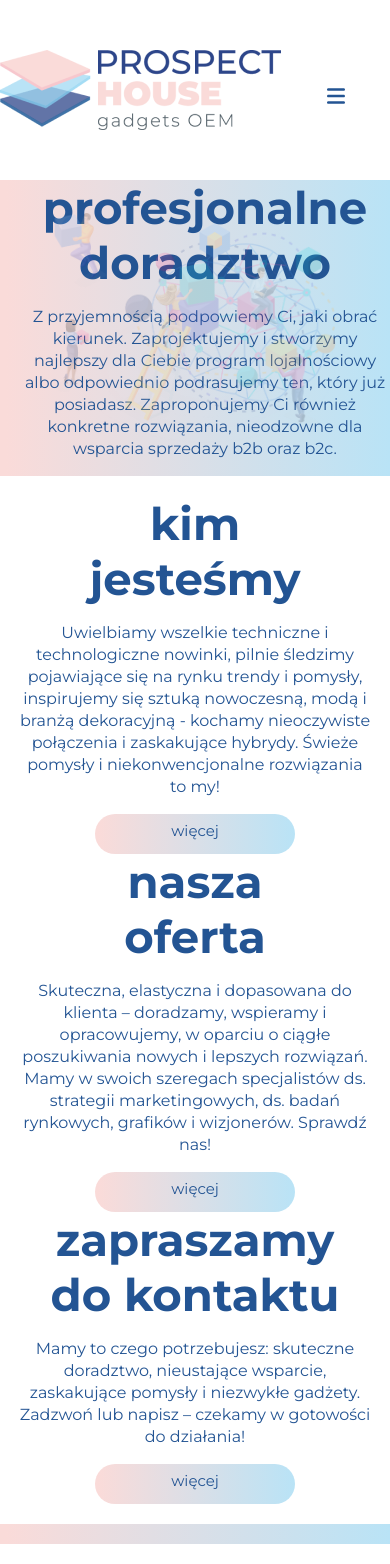
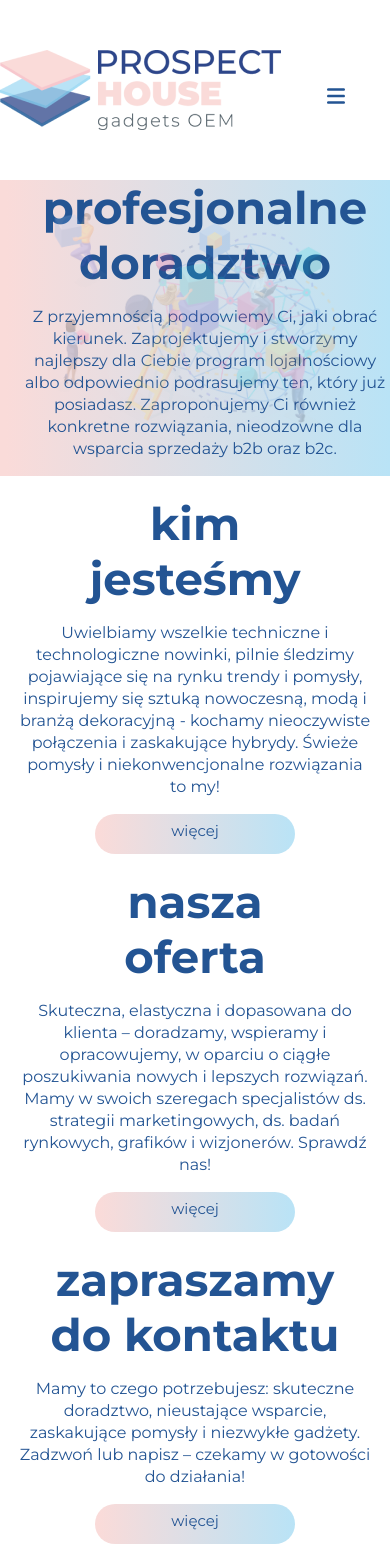
Before and after one commit to AdrianSadowski/React-ph_react_page, a React (Create React App) app: page / in a window 390 px wide. Shown: the top 1564 px of the page. Built offline with nearby package versions, Linux system fonts and the light colour scheme.

Commit message:
Fix default section

```diff
--- a/src/components/common/DefaultSection/DefaultSection.scss
+++ b/src/components/common/DefaultSection/DefaultSection.scss
@@ -6,6 +6,7 @@
   display: flex;
   justify-content: center;
   align-items: center;
+  align-content: center;
   width: 100%;
   margin-top: 100px;
   text-align: center;
@@ -13,9 +14,12 @@
   .description-container {
     width: 49%;
     .description-container-side {
-      margin-left: 60px;
       text-align: left;
-      max-width: 700px;
+      display: flex;
+      flex-direction: column;
+      justify-content: flex-end;
+      width: 650px;
+
     }
 
     .title {
@@ -46,7 +50,7 @@
       p {
         margin-top: 8px;
       }
-      &:hover{
+      &:hover {
         background: $button-background-hover;
         font-weight: bold;
       }
@@ -61,7 +65,9 @@
       z-index: 1;
       height: 320px;
       position: relative;
-    }
+      // display: flex;
+      // justify-content: flex-end;
+      // align-content: center;
       img {
         z-index: 2;
         bottom: 140px;
@@ -70,12 +76,55 @@
       }
     }
   }
+}
+
+
+@media screen and (min-width: 1900px) and (max-width: 2299px) {
+  .default-section.left {
+    .image-container {
+      img {
+        margin-left: 15%;
+      }
+    }
+  }
+}
+@media screen and (min-width: 2300px) and (max-width: 2499px) {
+  .default-section.left {
+    .image-container {
+      img {
+        margin-left: 25%;
+      }
+    }
+  }
+}
+@media screen and (min-width: 2500px) {
+  .default-section.left {
+    .image-container {
+      img {
+        margin-left: 30%;
+      }
+    }
+  }
+}
+@media screen and (max-width: 1500px) {
+  .default-section.left {
+    .image-container {
+      .background {
+        img {
+          left: 400;
+        }
+      }
+    }
+  }
+}
 
 @media screen and (max-width: 1290px) {
   .default-section.left {
     .image-container {
+      .background {
         img {
           left: 0;
+        }
       }
     }
   }
@@ -84,16 +133,21 @@
   .default-section.left {
     height: 100%;
     text-align: left;
-    margin-top: 0;
+    margin-top: 20px;
     .image-container {
+      .background {
         img {
           height: 100%;
           bottom: 0;
-        left: 0;
+          left: 60px;
+        }
       }
     }
 
     .description-container {
+      .description-container-side{
+        width: 400px;
+      }
       .title {
         font-size: 45px;
         line-height: 55px;
@@ -115,6 +169,7 @@
       width: 80%;
 
       .description-container-side {
+        width: 100%;
         text-align: center;
         margin-left: 0;
       }
@@ -140,7 +195,6 @@
       width: 90%;
     }
   }
-
 }
 
 /// another site
@@ -157,10 +211,13 @@
 
   .description-container {
     width: 49%;
+    display: flex;
+    align-items: center;
+    justify-content: flex-end;
+
     .description-container-side {
-      margin-left: 100px;
+      width: 650px;
       text-align: left;
-
     }
 
     .title {
@@ -191,7 +248,7 @@
       p {
         margin-top: 8px;
       }
-      &:hover{
+      &:hover {
         background: $button-background-hover;
         font-weight: bold;
       }
@@ -216,10 +273,29 @@
   }
 }
 
+@media screen and (min-width: 2500px) {
+  .default-section.right {
+    .image-container {
+      img {
+        margin-right: 25%;
+      }
+    }
+  }
+}
+@media screen and (min-width: 1900px) {
+  .default-section.right {
+    .image-container {
+      img {
+        margin-right: 15%;
+      }
+    }
+  }
+}
+
 @media screen and (max-width: 1290px) {
   .default-section.right {
-    .description-container{
-      .description-container-side{
+    .description-container {
+      .description-container-side {
         margin-left: auto;
         max-width: 800px;
       }
@@ -235,7 +311,7 @@
   .default-section.right {
     height: 400px;
     text-align: left;
-    margin-top: 0;
+    margin-top: 20px;
     .image-container {
       img {
         height: 350px;
@@ -245,8 +321,8 @@
     }
 
     .description-container {
-      .description-container-side{
-        margin-left: 40px;
+      .description-container-side {
+        width: 400px;
       }
       .title {
         font-size: 45px;
@@ -268,6 +344,7 @@
       width: 80%;
 
       .description-container-side {
+        width: 100%;
         margin-left: 0;
         text-align: center;
       }
@@ -281,8 +358,6 @@
       display: none;
     }
   }
-
-
 }
 
 @media screen and (max-width: 576px) {
--- a/src/components/common/DefaultSectionTEST/DefaultSection.js
+++ /dev/null
@@ -1,38 +0,0 @@
-import React from 'react';
-import {Link} from 'react-router-dom';
-
-import './DefaultSection.scss';
-
-const getImageContainer = image => (
-  <div className="image-container">
-    <div className="background">
-      <img src={image} alt="error" />
-    </div>
-  </div>
-);
-
-const getDescriptionContainer = (title, subtitle, buttonTo) => (
-  <div className="description-container">
-    <div className="description-container-side">
-      <p className="title">{title}</p>
-      <p className="subtitle">{subtitle} </p>
-      {buttonTo ? (
-        <Link className="button" to={buttonTo}>
-          <p>więcej</p>
-        </Link>
-      ) : null}
-    </div>
-  </div>
-);
-
-const DefaultSection = ({title, subtitle, image, buttonTo, isRight}) => {
-  return (
-    <div className={`default-section ${isRight ? 'right' : 'left'}`}>
-      {isRight ? '' : getImageContainer(image)}
-      {getDescriptionContainer(title, subtitle, buttonTo)}
-      {isRight ? getImageContainer(image) : ''}
-    </div>
-  );
-};
-
-export default DefaultSection;
--- a/src/components/common/DefaultSectionTEST/DefaultSection.scss
+++ /dev/null
@@ -1,340 +0,0 @@
-@import '../../../styles/settings.scss';
-
-.default-section.left {
-  white-space: pre-line;
-  height: 470px;
-  display: flex;
-  justify-content: center;
-  align-items: center;
-  align-content: center;
-  width: 100%;
-  margin-top: 100px;
-  text-align: center;
-
-  .description-container {
-    width: 49%;
-    .description-container-side {
-      text-align: left;
-      display: flex;
-      flex-direction: column;
-      justify-content: flex-end;
-    }
-
-    .title {
-      font-weight: bold;
-      font-size: 70px;
-      line-height: 85px;
-      text-transform: lowercase;
-    }
-
-    .subtitle {
-      font-size: 18px;
-      line-height: 22px;
-    }
-
-    .button {
-      position: relative;
-      width: 200px;
-      height: 40px;
-      display: flex;
-      justify-content: center;
-      align-content: center;
-      text-decoration: none;
-      background: $backround-div-color;
-      border-radius: 41px;
-      font-size: 15px;
-      line-height: 18px;
-      color: $main-color;
-      p {
-        margin-top: 8px;
-      }
-      &:hover {
-        background: $button-background-hover;
-        font-weight: bold;
-      }
-    }
-  }
-
-  .image-container {
-    width: 51%;
-    .background {
-      background: $backround-div-color;
-      border-radius: 0px 275.5px 275.5px 0px;
-      z-index: 1;
-      height: 320px;
-      position: relative;
-      // display: flex;
-      // justify-content: flex-end;
-      // align-content: center;
-      img {
-        z-index: 2;
-        bottom: 140px;
-        left: 60px;
-        position: relative;
-      }
-    }
-  }
-}
-@media screen and (min-width: 2500px) {
-  .default-section.left {
-    .image-container {
-      img {
-        margin-left: 25%;
-      }
-    }
-  }
-}
-@media screen and (min-width: 1900px) {
-  .default-section.left {
-    .image-container {
-      img {
-        margin-left: 15%;
-      }
-    }
-  }
-}
-
-@media screen and (max-width: 1290px) {
-  .default-section.left {
-    .image-container {
-      .background {
-        img {
-          left: 0;
-        }
-      }
-    }
-  }
-}
-@media screen and (max-width: 1200px) {
-  .default-section.left {
-    height: 100%;
-    text-align: left;
-    margin-top: 0;
-    .image-container {
-      .background {
-        img {
-          height: 100%;
-          bottom: 0;
-          left: 60px;
-        }
-      }
-    }
-
-    .description-container {
-      .title {
-        font-size: 45px;
-        line-height: 55px;
-      }
-      .subtitle {
-        font-size: 16px;
-        line-height: 22px;
-      }
-    }
-  }
-}
-
-@media screen and (max-width: 768px) {
-  .default-section.left {
-    flex-direction: column;
-    height: 100%;
-    .description-container {
-      max-width: 500px;
-      width: 80%;
-
-      .description-container-side {
-        text-align: center;
-        margin-left: 0;
-      }
-      .button {
-        left: 50%;
-        transform: translateX(-50%);
-      }
-    }
-    .image-container {
-      display: none;
-    }
-  }
-}
-
-@media screen and (max-width: 576px) {
-  .default-section {
-    max-height: 700px !important;
-    height: 100% !important;
-  }
-
-  .default-section.left {
-    .description-container {
-      width: 90%;
-    }
-  }
-}
-
-/// another site
-
-.default-section.right {
-  white-space: pre-line;
-  height: 470px;
-  display: flex;
-  justify-content: center;
-  align-items: center;
-  width: 100%;
-  margin-top: 100px;
-  text-align: center;
-
-  .description-container {
-    width: 49%;
-    display: flex;
-    align-items: center;
-    justify-content: flex-end;
-
-    .description-container-side {
-      width: 650px;
-      text-align: left;
-    }
-
-    .title {
-      font-weight: bold;
-      font-size: 70px;
-      line-height: 85px;
-      text-transform: lowercase;
-    }
-
-    .subtitle {
-      font-size: 18px;
-      line-height: 22px;
-    }
-
-    .button {
-      position: relative;
-      width: 200px;
-      height: 40px;
-      display: flex;
-      justify-content: center;
-      align-content: center;
-      text-decoration: none;
-      background: linear-gradient(90deg, #fadbd9 1.5%, #b9e3f6 100%);
-      border-radius: 41px;
-      font-size: 15px;
-      line-height: 18px;
-      color: $main-color;
-      p {
-        margin-top: 8px;
-      }
-      &:hover {
-        background: $button-background-hover;
-        font-weight: bold;
-      }
-    }
-  }
-
-  .image-container {
-    width: 51%;
-    .background {
-      background: $backround-div-color;
-      border-radius: 275.5px 0px 0px 275.5px;
-      z-index: 1;
-      height: 320px;
-      position: relative;
-    }
-    img {
-      z-index: 2;
-      bottom: 140px;
-      left: 60px;
-      position: relative;
-    }
-  }
-}
-
-@media screen and (min-width: 2500px) {
-  .default-section.right {
-    .image-container {
-      img {
-        margin-right: 25%;
-      }
-    }
-  }
-}
-@media screen and (min-width: 1900px) {
-  .default-section.right {
-    .image-container {
-      img {
-        margin-right: 15%;
-      }
-    }
-  }
-}
-
-@media screen and (max-width: 1290px) {
-  .default-section.right {
-    .description-container {
-      .description-container-side {
-        margin-left: auto;
-        max-width: 800px;
-      }
-    }
-    .image-container {
-      img {
-        left: 0;
-      }
-    }
-  }
-}
-@media screen and (max-width: 1200px) {
-  .default-section.right {
-    height: 400px;
-    text-align: left;
-    margin-top: 0;
-    .image-container {
-      img {
-        height: 350px;
-        bottom: 0;
-        left: 0;
-      }
-    }
-
-    .description-container {
-      .description-container-side {
-        margin-left: 40px;
-      }
-      .title {
-        font-size: 45px;
-        line-height: 55px;
-      }
-      .subtitle {
-        font-size: 16px;
-        line-height: 22px;
-      }
-    }
-  }
-}
-
-@media screen and (max-width: 768px) {
-  .default-section.right {
-    flex-direction: column;
-    .description-container {
-      max-width: 500px;
-      width: 80%;
-
-      .description-container-side {
-        margin-left: 0;
-        text-align: center;
-      }
-
-      .button {
-        left: 50%;
-        transform: translateX(-50%);
-      }
-    }
-    .image-container {
-      display: none;
-    }
-  }
-}
-
-@media screen and (max-width: 576px) {
-  .default-section.right {
-    .description-container {
-      width: 90%;
-    }
-  }
-}
--- a/src/components/views/Homepage/Homepage.js
+++ b/src/components/views/Homepage/Homepage.js
@@ -2,7 +2,7 @@ import React, {useEffect} from 'react';
 
 import MainSection from '../../common/MainSection/MainSection';
 import {config, main} from './config.js';
-import DefaultSection from '../../common/DefaultSectionTEST/DefaultSection';
+import DefaultSection from '../../common/DefaultSection/DefaultSection';
 
 const Homepage = () => {
   useEffect(() => {
```
Lines whose indentation alone changed are shown as unchanged.
